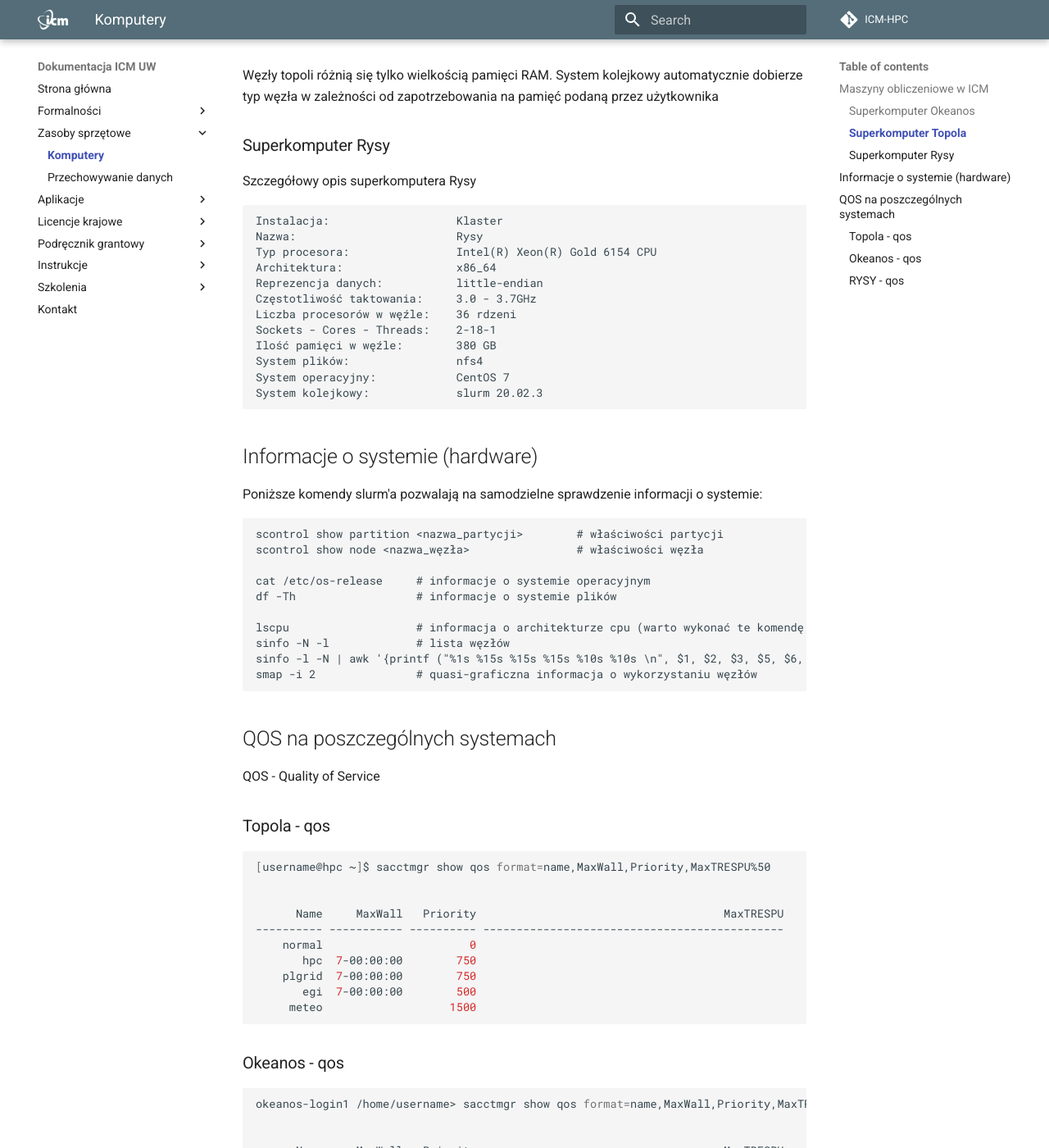
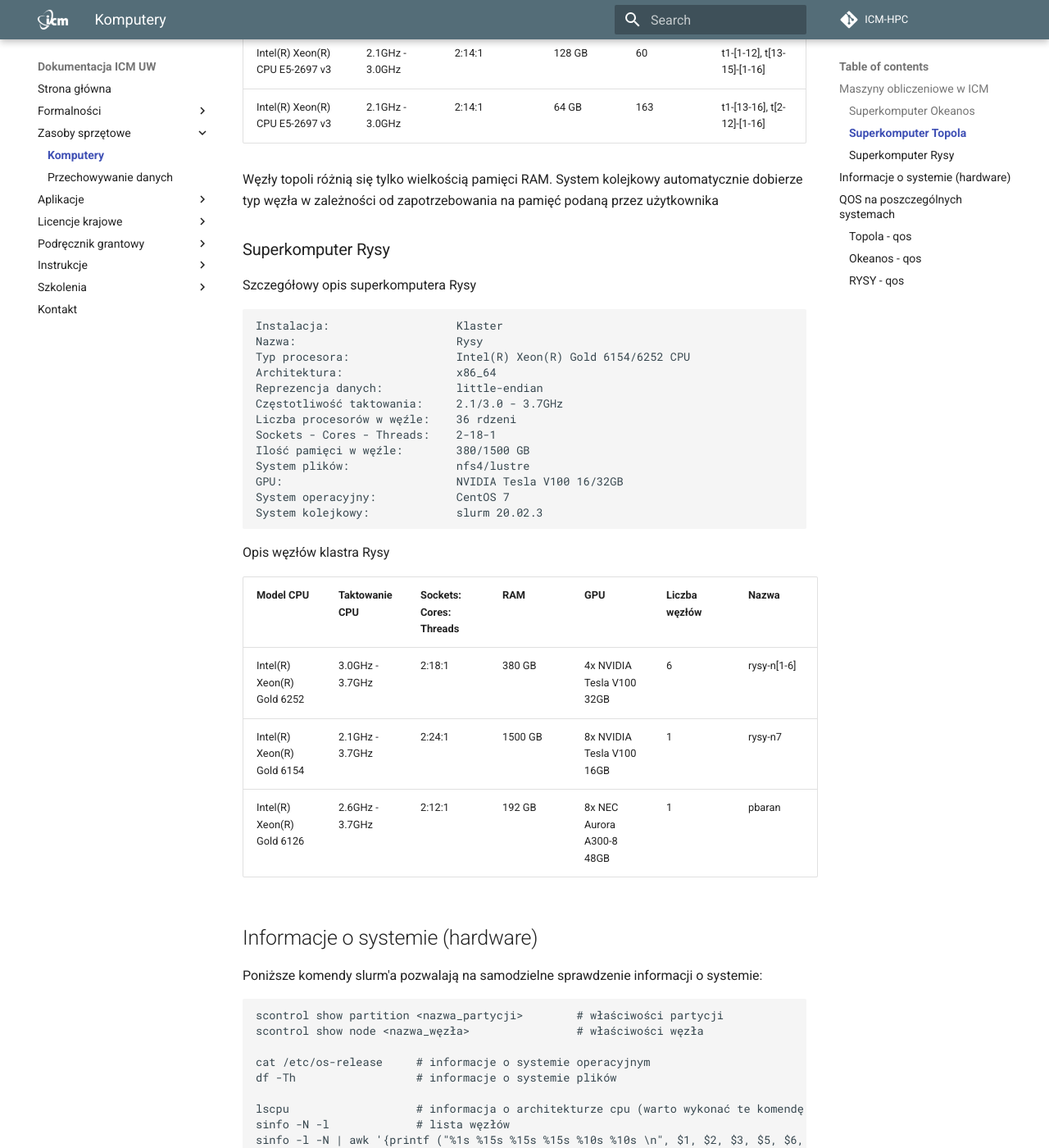
Before and after one commit to kubajal/hpc-docs, an MkDocs documentation site: the page built from docs/O_zasobach_ICM/Zasoby/komputery_w_icm.md, in a window 1280 px wide and 1400 px high, scrolled down 2180 px. Shown: the whole window at 82% size. Built offline with MkDocs 1.6.1 and Material for MkDocs 9.7.7, drawn with Linux system fonts in a browser that asks for light colours; some of the changed text lies outside the part shown.

Commit message:
rysy info

````diff
--- a/docs/O_zasobach_ICM/Zasoby/komputery_w_icm.md
+++ b/docs/O_zasobach_ICM/Zasoby/komputery_w_icm.md
@@ -14,12 +14,13 @@ Po zalogowaniu się przez ssh na węzeł dostępowy (hpc.icm.edu.pl) można pono
     W przypadku pozostałych systemów możliwy/wymagany jest ***dodatkowy krok logowania*** wykonany z komputera
     hpc.icm.edu.pl, np. `ssh rysy`, `ssh okeanos`.
 
-| Nazwa    | Typ                           | Architektura                | Liczba węzłów obliczeniowych | Parametry węzła obliczeniowego                     |
-|----------| :-----------------------------| :---------------------------| :----------------------------| :--------------------------------------------------|
-|Okeanos   | Superkomputer                 | Intel Haswell Cray XC40     | 1084                         | 24 rdzenie, 128 GB pamięci RAM                     |
-|Topola    | Klaster HPC, Klaster PL-Grid  | Intel Haswell Huawei E9000  | 223                          | 28 rdzeni, 64 lub 128 GB pamięci RAM               |
-|Rysy/GPU  | Klaster GPU    | Intel Skylake, NVIDIA Volta                | 6                            | 36 rdzenie, 380 GB pamięci RAM, 4 GPU              |
-|Rysy/PBaran | Komputer wektorowy, NEC Aurora A300-8    | Intel Xeon Gold 6126 / NEC SX-Aurora Tsubasa | 1        | 24 rdzenie, 192 GB RAM / 8 x 8 rdzeni, 8 x 48 GB RAM  |
+| Nazwa      | Typ                           | Architektura                | Liczba i nazwa węzłów obliczeniowych | Parametry węzła obliczeniowego                     |
+|----------- | :-----------------------------| :---------------------------| :----------------------------| :--------------------------------------------------|
+|Okeanos     | Superkomputer                 | Intel Haswell Cray XC40     | 1084                         | 24 rdzenie, 128 GB pamięci RAM                     |
+|Topola      | Klaster HPC, Klaster PL-Grid  | Intel Haswell Huawei E9000  | 223                          | 28 rdzeni, 64 lub 128 GB pamięci RAM               |
+|Rysy/GPU    | Klaster GPU,                  | Intel Skylake, NVIDIA Volta | 6                            | 36 rdzenie, 380 GB pamięci RAM, 4x GPU V100 32GB   |
+|Rysy/GPU    | Klaster GPU,                  | Intel Skylake, NVIDIA Volta | 1                            | 48 rdzeni, 1500 GB pamięci RAM, 8x GPU V100 16GB   |
+|Rysy/PBaran | Komputer wektorowy, NEC Aurora A300-8 | Intel Skylake, NEC SX-Aurora Tsubasa | 1           | 24 rdzenie, 192 GB RAM / 8 x 8 rdzeni, 8 x 48 GB RAM |
 
 ### Superkomputer Okeanos
 
@@ -77,17 +78,26 @@ Szczegółowy opis superkomputera Rysy
 ```text
 Instalacja:                   Klaster
 Nazwa:                        Rysy
-Typ procesora:                Intel(R) Xeon(R) Gold 6154 CPU
+Typ procesora:                Intel(R) Xeon(R) Gold 6154/6252 CPU
 Architektura:                 x86_64
 Reprezencja danych:           little-endian
-Częstotliwość taktowania:     3.0 - 3.7GHz
+Częstotliwość taktowania:     2.1/3.0 - 3.7GHz
 Liczba procesorów w węźle:    36 rdzeni
 Sockets - Cores - Threads:    2-18-1
-Ilość pamięci w węźle:        380 GB
-System plików:                nfs4
+Ilość pamięci w węźle:        380/1500 GB
+System plików:                nfs4/lustre
+GPU:                          NVIDIA Tesla V100 16/32GB
 System operacyjny:            CentOS 7
 System kolejkowy:             slurm 20.02.3
 ```
+
+Opis węzłów klastra Rysy
+
+| Model CPU                             | Taktowanie CPU   | Sockets: Cores: Threads | RAM      | GPU                    | Liczba węzłów | Nazwa            |
+|---------------------------------------| :----------------| :---- ------------------| :--------| :--------------------------| :---------| :----------------|
+|Intel(R) Xeon(R) Gold 6252             | 3.0GHz - 3.7GHz  | 2:18:1                  | 380 GB   | 4x NVIDIA Tesla V100 32GB  |  6        | rysy-n[1-6]      |
+|Intel(R) Xeon(R) Gold 6154             | 2.1GHz - 3.7GHz  | 2:24:1                  | 1500 GB  | 8x NVIDIA Tesla V100 16GB  |  1        | rysy-n7          |
+|Intel(R) Xeon(R) Gold 6126             | 2.6GHz - 3.7GHz  | 2:12:1                  | 192 GB   | 8x NEC Aurora A300-8 48GB  |  1        | pbaran           |
 
 ## Informacje o systemie (hardware)
 
````
Also changed, not shown: README.md (+1 -0 lines).
